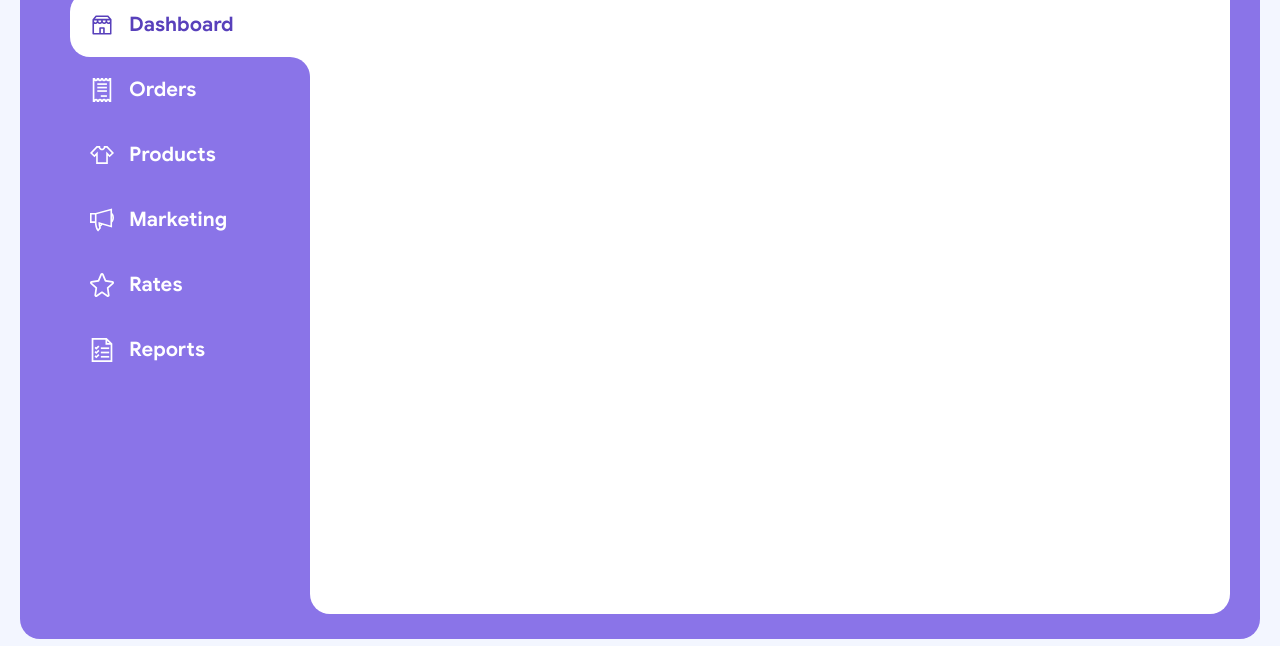
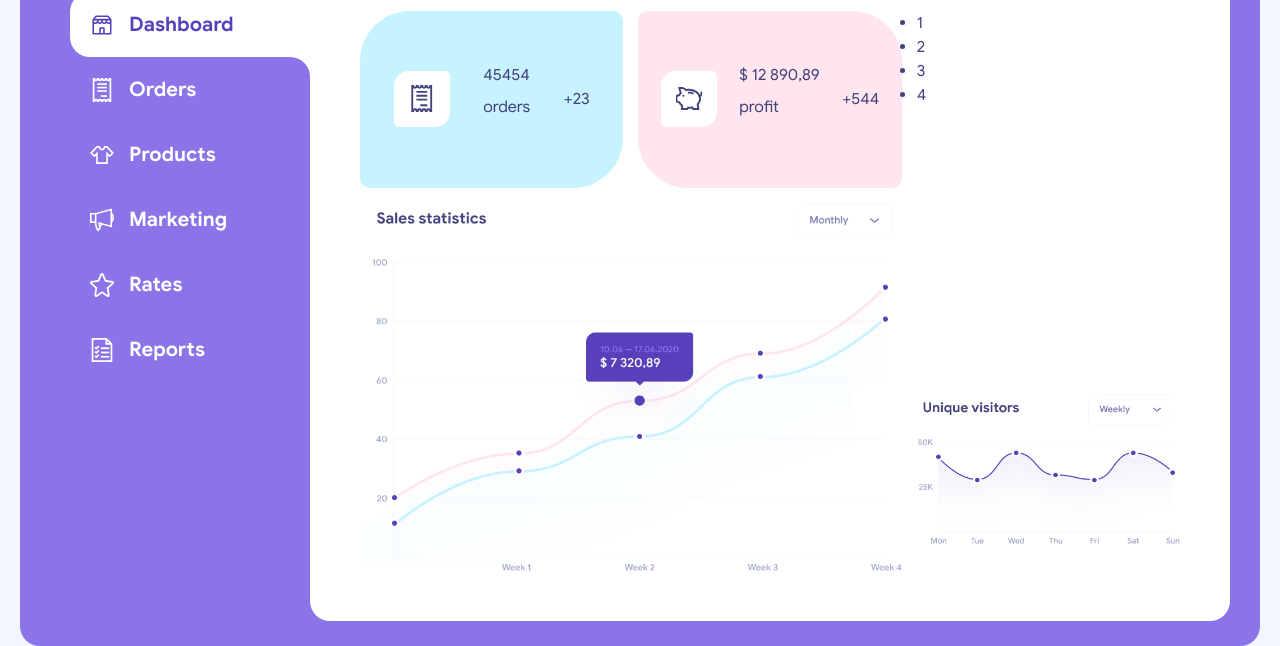
Before and after one commit to AndreyTSpb/admin-panel-ecommerce, a website: page src/index.html in a window 1280 px wide. Shown: the part 181-827 px from the top of the page. Drawn offline with nearby package versions, Linux system fonts and the light colour scheme; files that its build step writes are made by us from their sources; files whose address does not match are found by name.

Commit message:
statitics

```diff
--- a/src/index.html
+++ b/src/index.html
@@ -69,6 +69,46 @@
                         </div>
                     </div>
                 </div>
+                <div class="statistics">
+                    <div class="statistics__orders">
+                        <div class="statistics__orders-img">
+                            <img src="icons/orders2.svg" alt="">
+                        </div>
+                        <div class="statistics__orders-name">
+                            <h4>45454</h4>
+                            <p>orders</p>
+                        </div>
+                        <div class="statistics__orders-badge">
+                            +23
+                        </div>
+                    </div>
+                    <div class="statistics__profit">
+                        <div class="statistics__profit-img">
+                            <img src="icons/profit.svg" alt="">
+                        </div>
+                        <div class="statistics__profit-name">
+                            <h4>$ 12 890,89</h4>
+                            <p>profit</p>
+                        </div>
+                        <div class="statistics__profit-badge">
+                            +544
+                        </div>
+                    </div>
+                    <div class="statistics__top-salling-products">
+                        <ul>
+                            <li>1</li>
+                            <li>2</li>
+                            <li>3</li>
+                            <li>4</li>
+                        </ul>
+                    </div>
+                    <div class="statistics__sale-statistic">
+                        <img src="img/sales-statistics-chart.png" alt="">
+                    </div>
+                    <div class="statistics__unic-visitors">
+                        <img src="img/visitors-chart.png" alt="">
+                    </div>
+                </div>
             </main>
         </div>
     </section>
--- /dev/null
+++ b/src/sass/blocks/_statistics.scss
@@ -0,0 +1,58 @@
+.statistics{
+    margin-top: 40px;
+    display: grid;
+    grid-template-columns: repeat(3, 1fr);
+    grid-template-rows: repeat(3, 1fr);
+    column-gap: 15px;
+    row-gap: 15px;
+    &__orders,&__profit{
+        display: flex;
+        justify-content: space-evenly;
+        align-items: center;
+        min-height: 120px;
+        &-img{
+            width: 56px;
+            height: 56px;
+            background: #FFFFFF;
+            border-radius: 15px 5px;
+            position: relative;
+            img{
+                width: 27px;
+                height: 27px;
+                fill: $main-color;
+                position: absolute;
+                top: calc(50% - 14px);
+                left: 50%;
+                transform: translateX(-50%);
+            }
+        }
+    }
+    &__orders{
+        border-radius: 50px 10px;
+        background-color: $blue;
+    }
+    &__profit{
+        border-radius: 10px 50px;
+        background-color: $pink;
+    }
+    &__top-salling-products{
+        grid-row-start: 1;
+        grid-row-end: 3;
+        grid-column-start: 3;
+        grid-column-end: 4;
+    }
+    &__sale-statistic{
+        grid-column-start: 1;
+        grid-column-end: 3;
+        grid-row-start: 2;
+        grid-row-end: 4;
+        img{
+            width: 100%;
+        }
+    }
+    &__unic-visitors{
+        img{
+            width: 100%;
+        }
+    }
+}
--- a/src/sass/style.scss
+++ b/src/sass/style.scss
@@ -38,3 +38,4 @@ main{
 
 @import 'blocks/menu';
 @import 'blocks/header';
+@import 'blocks/statistics';
```
Also changed, not shown: dist/css/style.min.css, dist/icons/icon/summary/orders.png (added), dist/icons/icon/summary/orders.svg (added), dist/icons/icon/summary/orders2.png (added), dist/icons/icon/summary/orders2.svg (added), dist/icons/icon/summary/profit.svg (added), dist/icons/orders2.png (added), dist/icons/orders2.svg (added), dist/icons/profit.svg (added), dist/img/sales-statistics-chart.png (added), dist/img/visitors-chart.png (added), dist/index.html, src/icons/orders2.png (added), src/icons/orders2.svg (added), 3 more files.
